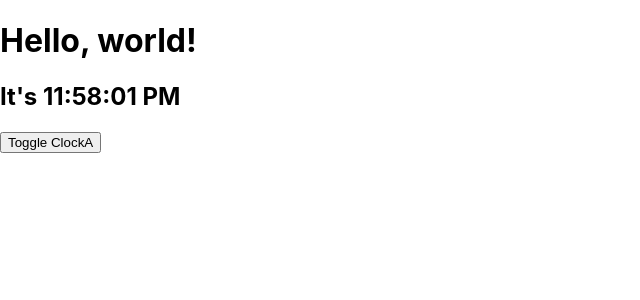
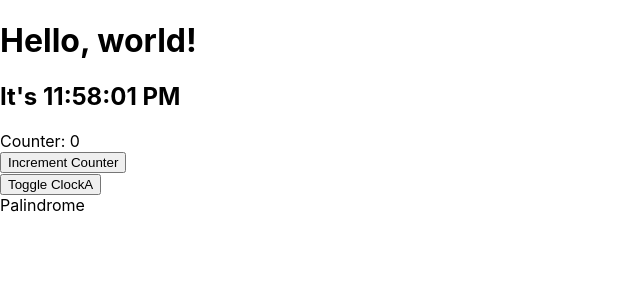
Before and after one commit to Tai-Huynh-1/web-spring23-2, a React (Create React App) app in the folder class/my-app/: page / in a window 1280 px wide. Both pictures are taken after a click on the button "Toggle ClockA". Shown: the top 300 px of the page, without its empty margins (0-640 px from the left). Built offline with nearby package versions, Linux system fonts and the light colour scheme.

Commit message:
async state update

```diff
--- a/class/my-app/src/App.jsx
+++ b/class/my-app/src/App.jsx
@@ -1,6 +1,7 @@
 import { Component } from "react";
 import "./App.css";
-import ClockA from "./ClockA";
+import ClockA from "./components/ClockA";
+import Palindrome from "./components/Palindrome";
 
 class App extends Component {
 	constructor(props) {
@@ -25,8 +26,14 @@ class App extends Component {
 
 		return (
 			<div>
-				{this.state.showClockA ? <ClockA /> : null}
-				<button onClick={this.handleToggleClockA}>Toggle ClockA</button>
+				<div>
+					{this.state.showClockA ? <ClockA /> : null}
+					<button onClick={this.handleToggleClockA}>Toggle ClockA</button>
+				</div>
+
+				<div>
+					<Palindrome />
+				</div>
 			</div>
 		);
 	}
--- a/class/my-app/src/ClockA.jsx
+++ b/class/my-app/src/components/ClockA.jsx
@@ -1,6 +1,6 @@
 import React from "react";
 
-// functional components are originally called "stateless components" / "dumb components" (before hooks were introduced)
+// functional components are originally called "stateless components" / "dumb components" or "presentational components" (before hooks were introduced)
 function FormattedDate(props) {
 	console.log("functional component rendering");
 
@@ -17,7 +17,10 @@ class ClockA extends React.Component {
 		// maintain state of Clock component using "this.state = {}"
 		this.state = {
 			date: new Date(), // initialize the date state with new date object
+			counter: 0,
 		};
+
+		this.incrementCounter = this.incrementCounter.bind(this);
 	}
 
 	componentDidMount() {
@@ -46,14 +49,25 @@ class ClockA extends React.Component {
 		this.setState(newState);
 	}
 
+	incrementCounter() {
+		// pass a callback function to generate your state object to get access to most current state
+		// you might need to do this if your new state is somehow dependent on the value of your old state
+		this.setState((currState) => ({
+			counter: currState.counter + 1,
+		}));
+	}
+
 	// render method gets called when state changes
 	// React reacts to states and props changes (object reference)
 	render() {
 		console.log("ClockA rendering");
+		console.log("clock state", this.state);
 		return (
 			<div>
 				<h1>Hello, world!</h1>
 				<FormattedDate date={this.state.date} />
+				<div>Counter: {this.state.counter}</div>
+				<button onClick={this.incrementCounter}>Increment Counter</button>
 			</div>
 		);
 	}
--- /dev/null
+++ b/class/my-app/src/components/Palindrome.jsx
@@ -0,0 +1,17 @@
+import { Component } from "react";
+
+class Palindrome extends Component {
+	constructor(props) {
+		super(props);
+
+		this.state = {
+			text: "",
+		};
+	}
+
+	render() {
+		return <div>Palindrome</div>;
+	}
+}
+
+export default Palindrome;
```
Also changed, not shown: class/my-app/src/components/Homework1.jsx (added, +27 -0 lines).
